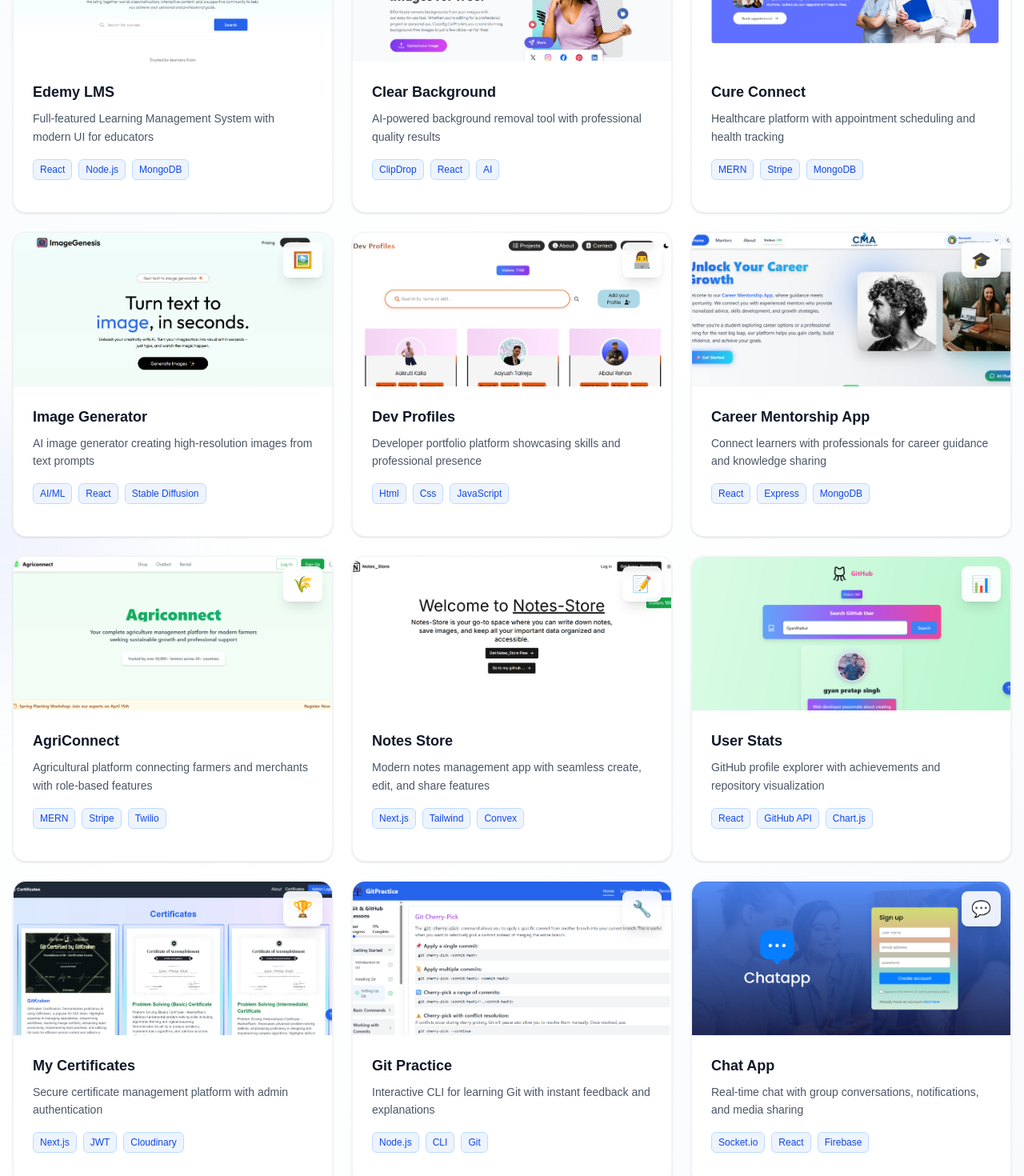
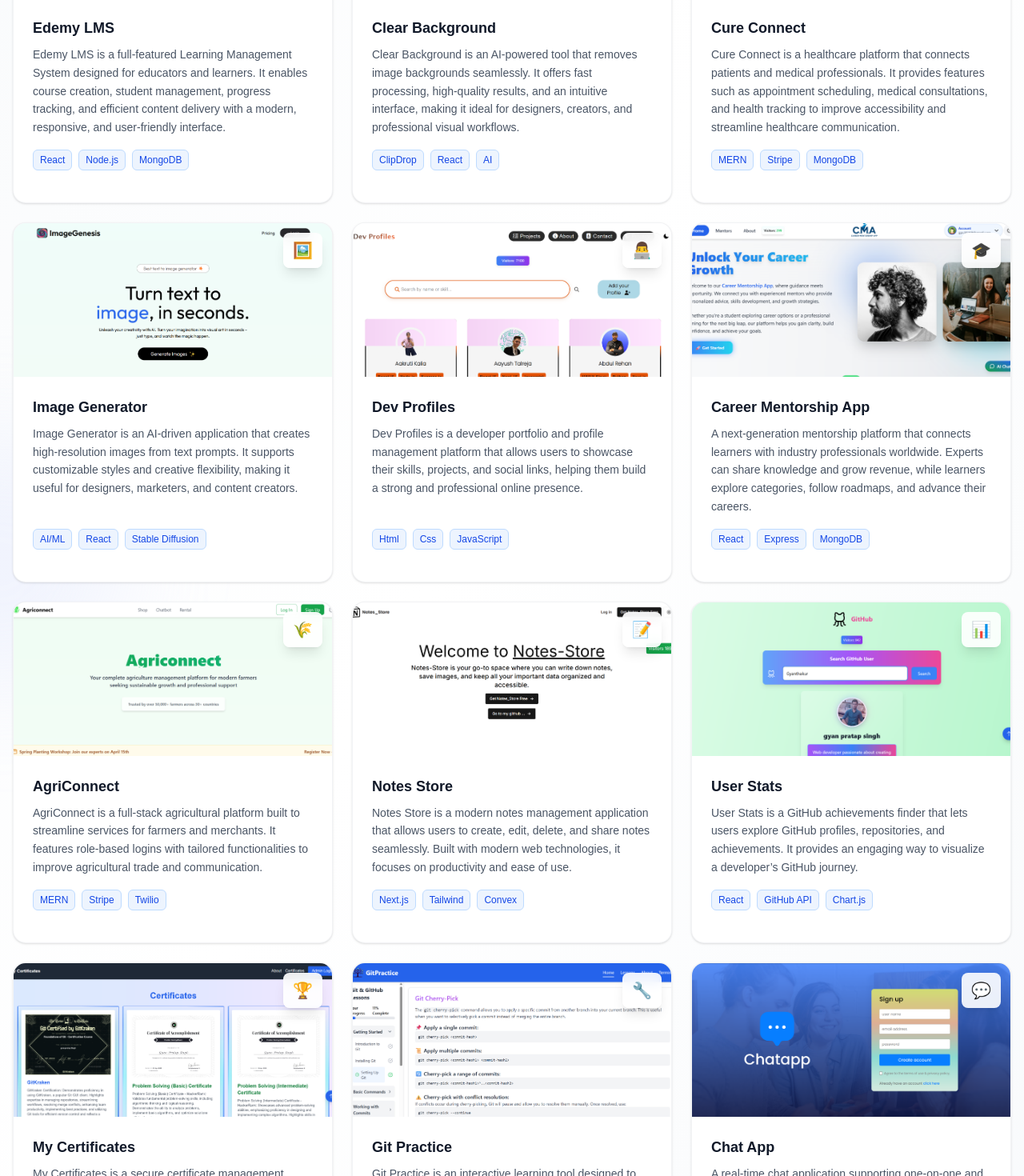
Before and after one commit to Gyanthakur/Flip-Earn, a React (Vite) app in the folder client/: page /projects in a window 1280 px wide. Shown: the part 620-2090 px from the top of the page at 80% size. Built offline with nearby package versions, Linux system fonts and the light colour scheme; no server answers; a web font is replaced by a local one.

Commit message:
feat: update Navbar visibility logic and enhance project descriptions in Portfolio component

```diff
--- a/client/src/App.jsx
+++ b/client/src/App.jsx
@@ -18,7 +18,8 @@ const App = () => {
   return (
     <div>
       <ToastContainer position="top-right" autoClose={3000} hideProgressBar={false} newestOnTop={false} closeOnClick rtl={false} pauseOnFocusLoss draggable pauseOnHover theme="light"/>
-      {!pathname.includes('/admin') && <Navbar />}
+      {!pathname.includes('/admin') && !pathname.includes('/projects') && <Navbar />}
+
 
       <Routes>
         <Route path="/" element={<Home />} />
@@ -26,6 +27,8 @@ const App = () => {
         <Route path="/my-listings" element={<MyListing />} />
         <Route path="/listing/:listingId" element={<ListingDetails />} />
         <Route path="/create-listing" element={<ManageListing />} />
+        {/* in the projects route hide navbar */}
+
         <Route path="/projects" element={<Projects/>} />
         <Route path="/edit-listing/:id" element={<ManageListing />} />
         <Route path="/messages" element={<Messages />} />
--- a/client/src/components/Projects.jsx
+++ b/client/src/components/Projects.jsx
@@ -5,10 +5,12 @@ export default function Portfolio() {
 	const [hoveredProject, setHoveredProject] = useState(null);
 	const [selectedCategory, setSelectedCategory] = useState("all");
 
+
 	const projects = [
 		{
 			name: "Edemy LMS",
-			description: "Full-featured Learning Management System with modern UI for educators",
+			description:
+			"Edemy LMS is a full-featured Learning Management System designed for educators and learners. It enables course creation, student management, progress tracking, and efficient content delivery with a modern, responsive, and user-friendly interface.",
 			image: "/projectImg/edemylms.png",
 			repo: "https://github.com/Gyanthakur/Edemy-LMS",
 			demo: "https://edemy-lms-gps.vercel.app/",
@@ -18,7 +20,8 @@ export default function Portfolio() {
 		},
 		{
 			name: "Clear Background",
-			description: "AI-powered background removal tool with professional quality results",
+			description:
+			"Clear Background is an AI-powered tool that removes image backgrounds seamlessly. It offers fast processing, high-quality results, and an intuitive interface, making it ideal for designers, creators, and professional visual workflows.",
 			image: "/projectImg/clearbackground.png",
 			repo: "https://github.com/Gyanthakur/ClearBg",
 			demo: "https://clear-bg.vercel.app/",
@@ -28,7 +31,8 @@ export default function Portfolio() {
 		},
 		{
 			name: "Cure Connect",
-			description: "Healthcare platform with appointment scheduling and health tracking",
+			description:
+			"Cure Connect is a healthcare platform that connects patients and medical professionals. It provides features such as appointment scheduling, medical consultations, and health tracking to improve accessibility and streamline healthcare communication.",
 			image: "/projectImg/cureconnect.png",
 			repo: "https://github.com/Gyanthakur/CureConnect",
 			demo: "https://cureconnect-6t81.onrender.com/",
@@ -38,7 +42,8 @@ export default function Portfolio() {
 		},
 		{
 			name: "Image Generator",
-			description: "AI image generator creating high-resolution images from text prompts",
+			description:
+			"Image Generator is an AI-driven application that creates high-resolution images from text prompts. It supports customizable styles and creative flexibility, making it useful for designers, marketers, and content creators.",
 			image: "/projectImg/imagegenerator.png",
 			repo: "https://github.com/Gyanthakur/ImageGenesis",
 			demo: "https://image-genesis.onrender.com/",
@@ -48,7 +53,8 @@ export default function Portfolio() {
 		},
 		{
 			name: "Dev Profiles",
-			description: "Developer portfolio platform showcasing skills and professional presence",
+			description:
+			"Dev Profiles is a developer portfolio and profile management platform that allows users to showcase their skills, projects, and social links, helping them build a strong and professional online presence.",
 			image: "/projectImg/devprofiles.png",
 			repo: "https://github.com/Gyanthakur/Dev_Profiles",
 			demo: "https://dev-profile-smoky.vercel.app",
@@ -58,7 +64,8 @@ export default function Portfolio() {
 		},
 		{
 			name: "Career Mentorship App",
-			description: "Connect learners with professionals for career guidance and knowledge sharing",
+			description:
+			"A next-generation mentorship platform that connects learners with industry professionals worldwide. Experts can share knowledge and grow revenue, while learners explore categories, follow roadmaps, and advance their careers.",
 			image: "/projectImg/careermentorshipapp.png",
 			repo: "https://github.com/Gyanthakur/career-mentorship-app",
 			demo: "https://career-mentorship-app.vercel.app/",
@@ -68,7 +75,8 @@ export default function Portfolio() {
 		},
 		{
 			name: "AgriConnect",
-			description: "Agricultural platform connecting farmers and merchants with role-based features",
+			description:
+			"AgriConnect is a full-stack agricultural platform built to streamline services for farmers and merchants. It features role-based logins with tailored functionalities to improve agricultural trade and communication.",
 			image: "/projectImg/agriconnect.png",
 			repo: "https://github.com/Gyanthakur/AgriConnect",
 			demo: "https://agri-connect-nu.vercel.app/",
@@ -78,7 +86,8 @@ export default function Portfolio() {
 		},
 		{
 			name: "Notes Store",
-			description: "Modern notes management app with seamless create, edit, and share features",
+			description:
+			"Notes Store is a modern notes management application that allows users to create, edit, delete, and share notes seamlessly. Built with modern web technologies, it focuses on productivity and ease of use.",
 			image: "/projectImg/notesstore.png",
 			repo: "https://github.com/Gyanthakur/notes_store",
 			demo: "https://notes-store-app.vercel.app/",
@@ -88,7 +97,8 @@ export default function Portfolio() {
 		},
 		{
 			name: "User Stats",
-			description: "GitHub profile explorer with achievements and repository visualization",
+			description:
+			"User Stats is a GitHub achievements finder that lets users explore GitHub profiles, repositories, and achievements. It provides an engaging way to visualize a developer’s GitHub journey.",
 			image: "/projectImg/userstats.png",
 			repo: "https://github.com/Gyanthakur/User-Stats",
 			demo: "https://user-stats-zeta.vercel.app/",
@@ -98,7 +108,8 @@ export default function Portfolio() {
 		},
 		{
 			name: "My Certificates",
-			description: "Secure certificate management platform with admin authentication",
+			description:
+			"My Certificates is a secure certificate management platform where users can view certificates and admins can authenticate, upload, and manage records efficiently with a responsive user interface.",
 			image: "/projectImg/mycertificates.png",
 			repo: "https://github.com/Gyanthakur/My-Certificates",
 			demo: "https://my-certificates-mu.vercel.app/",
@@ -108,7 +119,8 @@ export default function Portfolio() {
 		},
 		{
 			name: "Git Practice",
-			description: "Interactive CLI for learning Git with instant feedback and explanations",
+			description:
+			"Git Practice is an interactive learning tool designed to help users master Git commands through a guided CLI experience with instant feedback and clear explanations.",
 			image: "/projectImg/gitpractice.png",
 			repo: "https://github.com/Gyanthakur/Git-Practice",
 			demo: "https://git-practice-umber.vercel.app/",
@@ -118,16 +130,17 @@ export default function Portfolio() {
 		},
 		{
 			name: "Chat App",
-			description: "Real-time chat with group conversations, notifications, and media sharing",
+			description:
+			"A real-time chat application supporting one-on-one and group conversations, notifications, and media sharing. It delivers a smooth and interactive communication experience.",
 			image: "/projectImg/chatapp.png",
 			repo: "https://github.com/Gyanthakur/chat-app",
 			demo: "https://chat-app-sable-delta.vercel.app/",
 			tags: ["Socket.io", "React", "Firebase"],
 			icon: "💬",
 			category: "saas"
-		},
+		}
+	];
 
-	];
 
 	const categories = ["all", "education", "portfolio", "saas", "tools", "ai", "healthcare"];
 	const filteredProjects = selectedCategory === "all"
```
